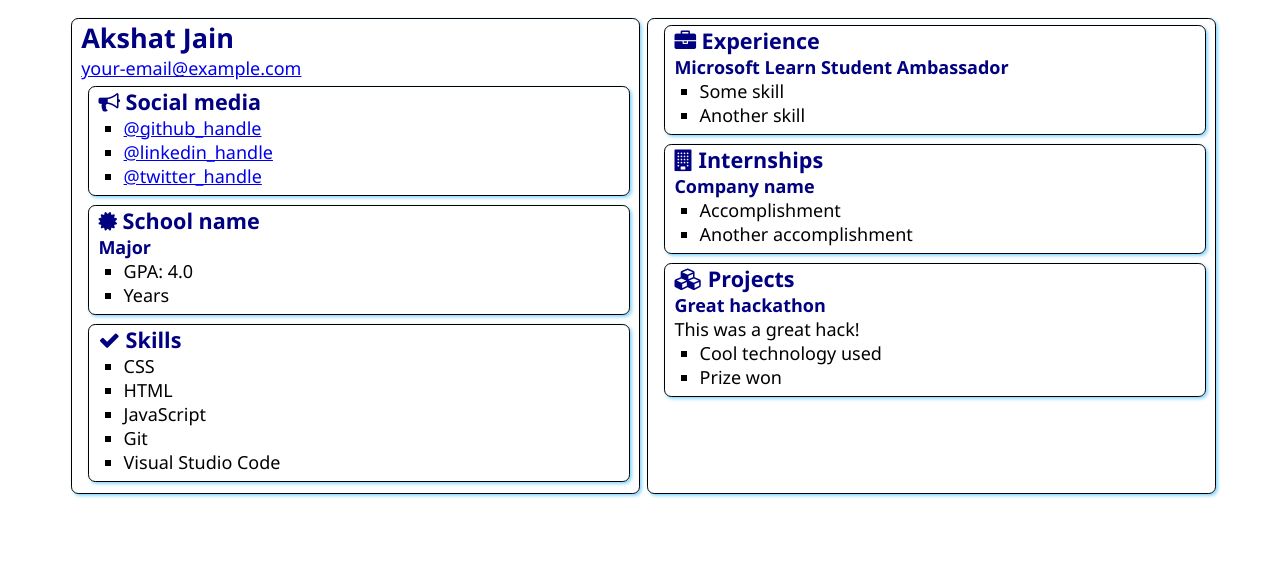
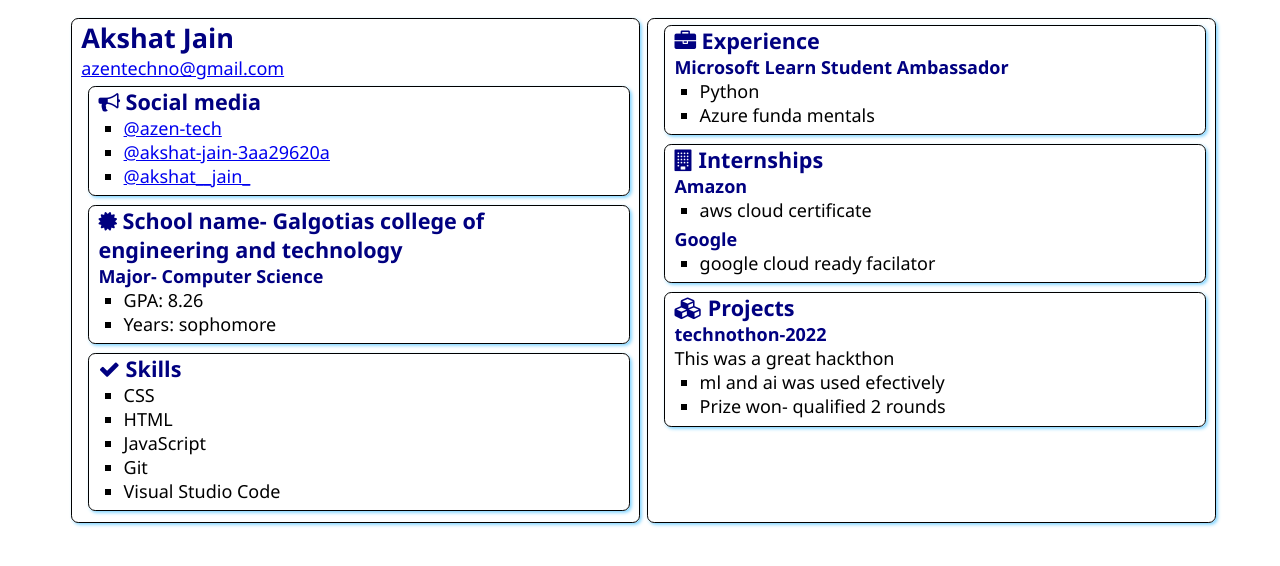
Before and after one commit to azen-tech/SATechnicalOnboarding, a plain HTML site: page src/index.html in a window 1280 px wide. Drawn offline with Linux system fonts and the light colour scheme.

Commit message:
Update index.html
updated whole resume

```diff
--- a/src/index.html
+++ b/src/index.html
@@ -13,7 +13,7 @@
     <main>
         <article class="box">
             <h1>Akshat Jain </h1>
-            <div><a href="mailto:your.email@example.com">your-email@example.com</a></div>
+            <div><a href="mailto:azentechno@gmail.com">azentechno@gmail.com</a></div>
 
             <section class="box">
                 <h2>
@@ -21,9 +21,9 @@
                     Social media
                 </h2>
                 <ul>
-                    <li><a href="https://github.com/<handle>">@github_handle</a></li>
-                    <li><a href="https://linkedin.com/in/<handle>">@linkedin_handle</a></li>
-                    <li><a href="https://twitter.com/<handle>">@twitter_handle</a></li>
+                    <li><a href="https://github.com/azen-tech">@azen-tech</a></li>
+                    <li><a href="https://www.linkedin.com/in/akshat-jain-3aa29620a/">@akshat-jain-3aa29620a</a></li>
+                    <li><a href="https://twitter.com/akshat__jain_">@akshat__jain_</a></li>
                 </ul>
             </section>
 
@@ -31,12 +31,12 @@
                 <div class="education">
                     <h2>
                         <i class="fa fa-certificate" aria-hidden="true"></i>
-                        School name
+                        School name- Galgotias college of engineering and technology
                     </h2>
-                    <h3>Major</h3>
+                    <h3>Major- Computer Science</h3>
                     <ul>
-                        <li>GPA: 4.0</li>
-                        <li>Years</li>
+                        <li>GPA: 8.26</li>
+                        <li>Years: sophomore</li>
                     </ul>
                 </div>
             </section>
@@ -63,8 +63,8 @@
                 </h2>
                 <h3>Microsoft Learn Student Ambassador</h3>
                 <ul>
-                    <li>Some skill</li>
-                    <li>Another skill</li>
+                    <li>Python</li>
+                    <li>Azure funda mentals</li>
                 </ul>
             </section>
             <section class="box">
@@ -73,10 +73,14 @@
                     Internships
                 </h2>
 
-                <h3>Company name</h3>
+                <h3>Amazon</h3>
                 <ul>
-                    <li>Accomplishment</li>
-                    <li>Another accomplishment</li>
+                    <li>aws cloud certificate</li>
+
+                </ul>
+                <h3>Google</h3>
+                <ul>
+                    <li>google cloud ready facilator</li>
                 </ul>
             </section>
             <section class="box">
@@ -85,11 +89,11 @@
                     Projects
                 </h2>
 
-                <h3>Great hackathon</h3>
-                <div>This was a great hack!</div>
+                <h3>technothon-2022</h3>
+                <div>This was a great hackthon</div>
                 <ul>
-                    <li>Cool technology used</li>
-                    <li>Prize won</li>
+                    <li>ml and ai was used efectively</li>
+                    <li>Prize won- qualified 2 rounds</li>
                 </ul>
             </section>
         </article>
```
